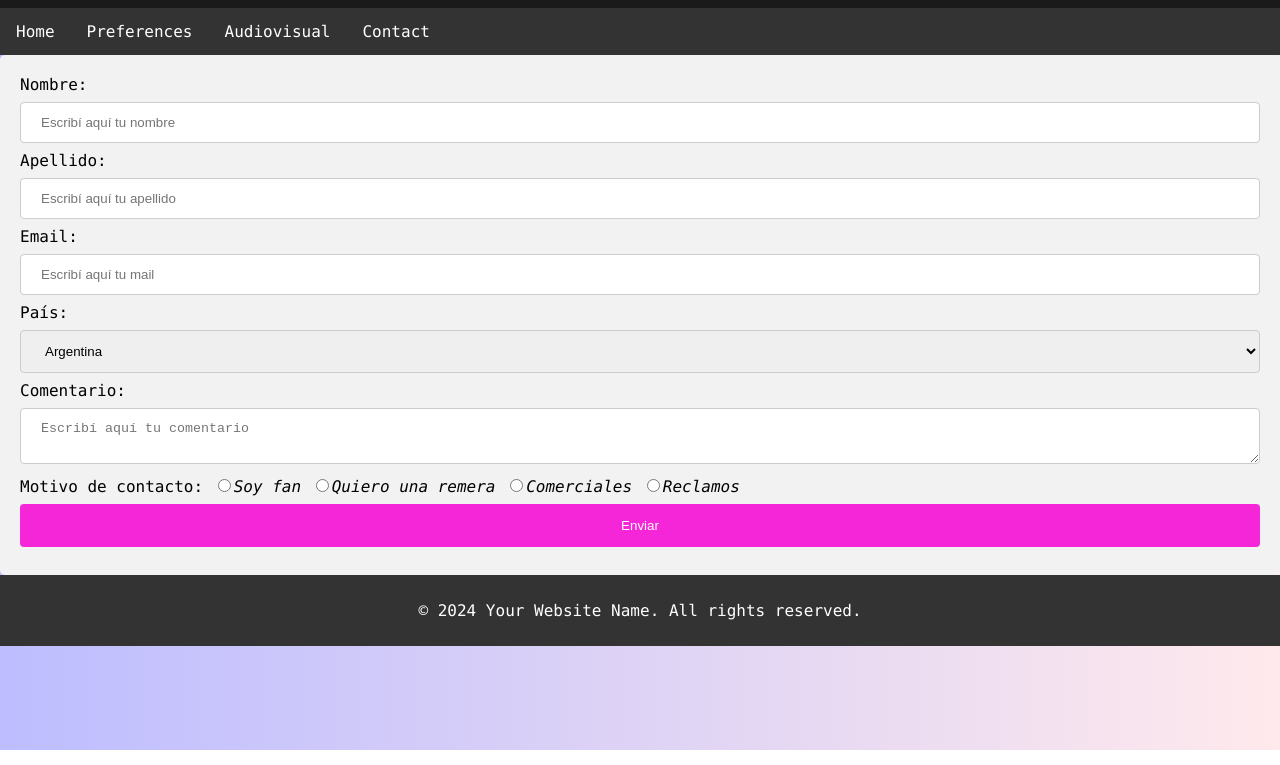
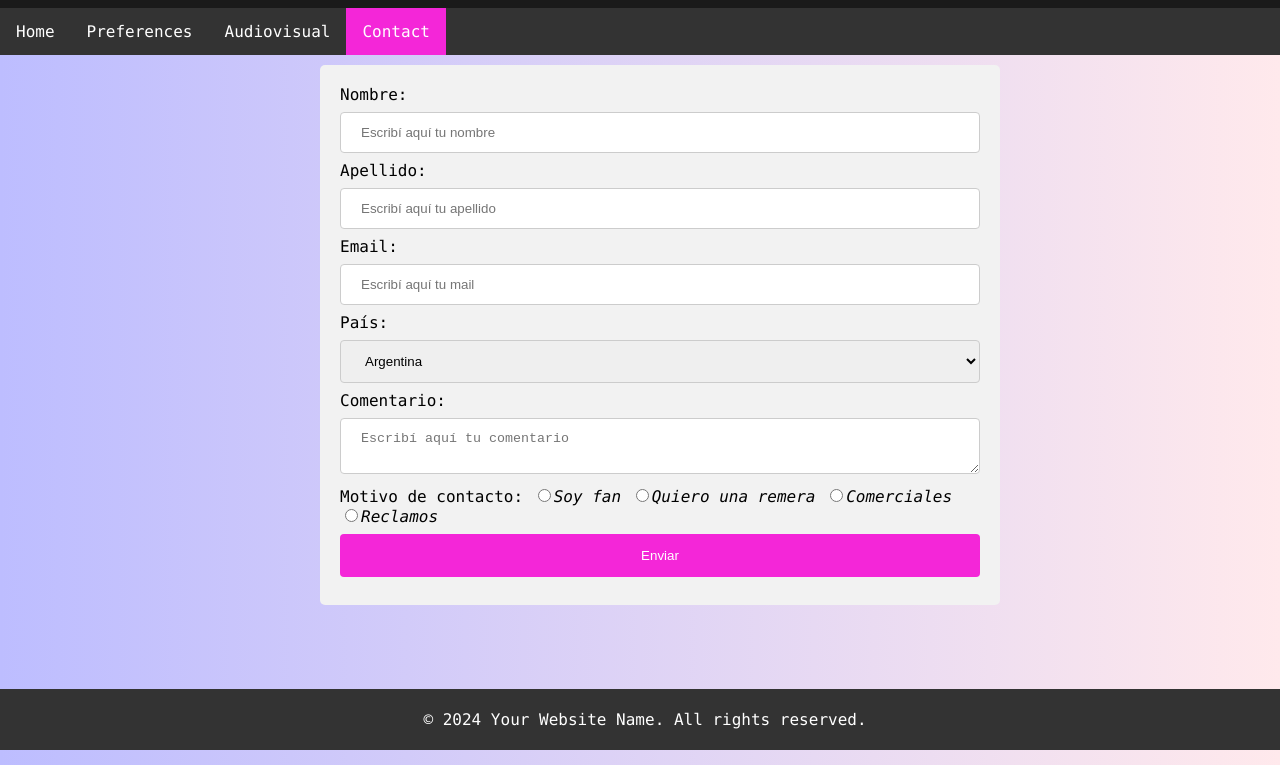
Before and after one commit to vlambo3/helgaBlog, a plain HTML site: page contact.html in a window 1280 px wide. Shown: the part 50-815 px from the top of the page. Drawn offline with Linux system fonts and the light colour scheme.

Commit message:
add new styles

```diff
--- a/contact.html
+++ b/contact.html
@@ -6,7 +6,8 @@
     <meta http-equiv="X-UA-Compatible" content="IE=edge">
     <meta name="viewport" content="width=device-width, initial-scale=1.0">
     <link rel="shortcut icon" href="favicon.ico" type="image/x-icon">
-    <link rel="stylesheet" href="style/contacto.css">
+    <link rel="stylesheet" href="/style.css">
+    <link rel="stylesheet" href="/styles/contacto.css">
     <title>Blog of Helga</title>
 </head>
 
@@ -20,12 +21,12 @@
                 <li><a href="index.html">Home</a></li>
                 <li><a href="preferences.html">Preferences</a></li>
                 <li><a href="audiovisual.html">Audiovisual</a></li>
-                <li><a href="contact.html">Contact</a></li>
+                <li><a class="active" href="contact.html">Contact</a></li>
             </ul>
         </nav>
     </header>
 
-    <div class="contenedor-formulario">
+    <div class="container">
         <form>
 
             <label for="nombre">Nombre: </label>
--- a/style/audiovisuales.css
+++ b/style.css
@@ -3,6 +3,8 @@ body {
     background: linear-gradient(to right, rgb(189, 189, 255), rgb(255, 233, 236));
     padding: 0;
     margin: 0;
+    /* le voy a agregar espacio al body abajo para el footer -> porque al footer lo fijé abajo */
+    padding-bottom: 150px;
 }
 
 header {
@@ -10,9 +12,11 @@ header {
 }
 
 ul {
+    /* le sacamos los puntos */
     list-style-type: none;
     margin: 0;
     padding: 0;
+    /* para que no aparezcan las barras de navegación */
     overflow: hidden;
     background-color: #333;
 }
@@ -25,56 +29,44 @@ li a {
     display: block;
     color: white;
     text-align: center;
+    /* espacio dentro de link */
     padding: 14px 16px;
+    /* le saco el subrayado */
     text-decoration: none;
 }
 
+/* not active -> para que no se aplique sobre el home */
 li a:hover:not(.active) {
     background-color: #ac48a4;
 }
 
 .active {
-    background-color: #04AA6D;
+    background-color: #f426d8;
 }
 
 h1 {
     background-color: rgb(26, 26, 26);
     padding: 10px;
+    /* para que quede pegado arriba */
     margin: 0;
     color: #f426d8;
     text-align: center;
 }
 
-div.gallery {
-    margin: 5px;
-    border: 1px solid #ccc;
-    float: left;
-    width: 33vw;
+h2 {
+    font-size: 24px;
+    margin: 0;
+    padding: 0;
 }
 
-div.gallery:hover {
-    border: 1px solid #777;
-}
-
-div.gallery img {
-    width: 100%;
-    height: auto;
-}
-
-div.desc {
-    padding: 15px;
-    text-align: center;
-    width: 300px;
-}
-
-.centrado {
-    display: flex;
-    justify-content: center;
-}
 .footer {
     background-color: #333;
     color: #FFF;
-    padding: 10px;
+    padding: 5px;
     text-align: center;
     clear: both;
+    /* voy a hacer que se quede pegado el footer abajo */
+    position: fixed;
+    bottom: 0;
+    width: 100%;
 }
--- a/style/contacto.css
+++ /dev/null
@@ -1,87 +0,0 @@
-body {
-    font-family: "Lucida Console", "Courier New", monospace;
-    background: linear-gradient(to right, rgb(189, 189, 255), rgb(255, 233, 236));
-    padding: 0;
-    margin: 0;
-}
-
-header {
-    text-align: center;
-}
-
-ul {
-    list-style-type: none;
-    margin: 0;
-    padding: 0;
-    overflow: hidden;
-    background-color: #333;
-}
-
-li {
-    float: left;
-}
-
-li a {
-    display: block;
-    color: white;
-    text-align: center;
-    padding: 14px 16px;
-    text-decoration: none;
-}
-
-li a:hover:not(.active) {
-    background-color: #ac48a4;
-}
-
-.active {
-    background-color: #f426d8;
-}
-
-h1 {
-    background-color: rgb(26, 26, 26);
-    padding: 10px;
-    margin: 0;
-    color: #f426d8;
-    text-align: center;
-}
-
-input[type=text],
-input[type=email],
-textarea,
-select {
-    width: 100%;
-    padding: 12px 20px;
-    margin: 8px 0;
-    display: inline-block;
-    border: 1px solid #ccc;
-    border-radius: 4px;
-    box-sizing: border-box;
-}
-
-input[type=submit] {
-    width: 100%;
-    background-color: #f426d8;
-    color: white;
-    padding: 14px 20px;
-    margin: 8px 0;
-    border: none;
-    border-radius: 4px;
-    cursor: pointer;
-}
-
-input[type=submit]:hover {
-    background-color: #f426d8;
-}
-
-div.contenedor-formulario {
-    border-radius: 5px;
-    background-color: #f2f2f2;
-    padding: 20px;
-}
-.footer {
-    background-color: #333;
-    color: #FFF;
-    padding: 10px;
-    text-align: center;
-    clear: both;
-}
--- a/style/index.css
+++ /dev/null
@@ -1,95 +0,0 @@
-        body {
-            font-family: "Lucida Console", "Courier New", monospace;
-            background: linear-gradient(to right, rgb(189, 189, 255), rgb(255, 233, 236));
-            padding: 0;
-            margin: 0;
-        }
-
-        header {
-            text-align: center;
-        }
-
-        ul {
-            list-style-type: none;
-            margin: 0;
-            padding: 0;
-            overflow: hidden;
-            background-color: #333;
-        }
-
-        li {
-            float: left;
-        }
-
-        li a {
-            display: block;
-            color: white;
-            text-align: center;
-            padding: 14px 16px;
-            text-decoration: none;
-        }
-
-        li a:hover:not(.active) {
-            background-color: #ac48a4;
-        }
-
-        .active {
-            background-color: #f426d8;
-        }
-
-        h1 {
-            background-color: rgb(26, 26, 26);
-            padding: 10px;
-            margin: 0;
-            color: #f426d8;
-            text-align: center;
-        }
-
-        h2 {
-            font-size: 24px;
-            margin: 0;
-            padding: 0;
-        }
-
-        .container {
-            max-width: 100%;
-            margin: 0 auto;
-            padding: 20px;
-        }
-
-        p {
-            font-size: 16px;
-            line-height: 1.5;
-            margin-bottom: 20px;
-        }
-
-        .image {
-            float: right;
-            margin: 0 0 20px 20px;
-            max-width: 25%;
-            height: auto;
-        }
-
-        .image2 {
-            float: left;
-            margin: 0 20px 20px 0;
-            max-width: 25%;
-            height: auto;
-        }
-
-        .article {
-            float: left;
-            width: 70%;
-            background-color: #FFF;
-            padding: 10px;
-            margin: 10px;
-            border: 1px solid #CCC;
-        }
-
-        .footer {
-            background-color: #333;
-            color: #FFF;
-            padding: 10px;
-            text-align: center;
-            clear: both;
-        }
--- a/style/preferences.css
+++ /dev/null
@@ -1,79 +0,0 @@
-body {
-    font-family: "Lucida Console", "Courier New", monospace;
-    background: linear-gradient(to right, rgb(189, 189, 255), rgb(255, 233, 236));
-    padding: 0;
-    margin: 0;
-}
-
-.container{
-    display: flex;
-    justify-content: center;
-}
-
-header {
-    text-align: center;
-}
-
-ul {
-    list-style-type: none;
-    margin: 0;
-    padding: 0;
-    overflow: hidden;
-    background-color: #333;
-}
-
-li {
-    float: left;
-}
-
-li a {
-    display: block;
-    color: white;
-    text-align: center;
-    padding: 14px 16px;
-    text-decoration: none;
-}
-
-li a:hover:not(.active) {
-    background-color: #ac48a4;
-}
-
-.active {
-    background-color: #f426d8;
-}
-
-h1 {
-    background-color: rgb(26, 26, 26);
-    padding: 10px;
-    margin: 0;
-    color: #f426d8;
-    text-align: center;
-}
-
-
-table {
-    border-collapse: collapse;
-    border: 2px solid rgb(200, 200, 200);
-    letter-spacing: 1px;
-    font-size: 1.5rem;
-    background-color: #FFF;
-}
-
-td {
-    border: 1px solid rgb(190, 190, 190);
-    padding: 10px 20px;
-}
-
-th {
-    border: 1px solid rgb(190, 190, 190);
-    padding: 10px 20px;
-    background-color: rgb(162, 162, 162);
-}
-
-.footer {
-    background-color: #333;
-    color: #FFF;
-    padding: 10px;
-    text-align: center;
-    clear: both;
-}
--- /dev/null
+++ b/styles/contacto.css
@@ -0,0 +1,47 @@
+.container {
+    background-color: #999;
+    border-radius: 10px;
+    margin: 10px 0;
+    padding: 20px;
+    width: 50%;
+    position: relative;
+    left: 25%;
+}
+
+input[type=text],
+input[type=email],
+textarea,
+select {
+    width: 100%;
+    padding: 12px 20px;
+    margin: 8px 0;
+    display: inline-block;
+    border: 1px solid #ccc;
+    border-radius: 4px;
+    box-sizing: border-box;
+}
+
+input[type=submit] {
+    width: 100%;
+    background-color: #f426d8;
+    color: white;
+    padding: 14px 20px;
+    margin: 8px 0;
+    border: none;
+    border-radius: 4px;
+    cursor: pointer;
+}
+
+input[type=submit]:hover {
+    background-color: #f426d8;
+}
+
+textarea:focus, input:focus {
+    background-color: #eda6e3;
+}
+
+div.container {
+    border-radius: 5px;
+    background-color: #f2f2f2;
+    padding: 20px;
+}
--- /dev/null
+++ b/styles/index.css
@@ -0,0 +1,46 @@
+.subtitle {
+    margin: 15px;
+    padding: 0;
+}
+
+.container {
+    max-width: 100%;
+    /* auto por los costados */
+    margin: 0 auto;
+    padding: 20px;
+}
+
+p {
+    font-size: 16px;
+    line-height: 1.5;
+    margin-bottom: 20px;
+}
+
+.inTitle {
+    font-size: 24px;
+    padding: 0 0 0 20px;
+    margin: 5px;
+}
+
+.image {
+    float: right;
+    margin: 0 0 20px 20px;
+    max-width: 25%;
+    height: auto;
+}
+
+.image2 {
+    float: left;
+    margin: 0 20px 20px 0;
+    max-width: 25%;
+    height: auto;
+}
+
+.article {
+    float: left;
+    width: 70%;
+    background-color: #FFF;
+    padding: 10px;
+    margin: 10px;
+    border: 1px solid #CCC;
+}
--- /dev/null
+++ b/styles/preferences.css
@@ -0,0 +1,33 @@
+.container{
+    display: flex;
+    justify-content: center;
+}
+
+table {
+    /* collapse -> para que no haya borde doble */
+    border-collapse: collapse;
+    border: 2px solid rgb(200, 200, 200);
+    letter-spacing: 1px;
+    font-size: 1.5rem;
+    background-color: #FFF;
+}
+
+th {
+    border: 1px solid rgb(190, 190, 190);
+    padding: 10px 20px;
+    text-align: left;
+    background-color: rgb(162, 162, 162);
+}
+
+td {
+    border: 1px solid rgb(190, 190, 190);
+    padding: 10px 20px;
+}
+
+h2 {
+    margin: 15px;
+}
+
+tr:hover {
+    background-color: rgb(200, 200, 200);
+}
```
Also changed, not shown: audiovisual.html (+19 -9 lines), index.html (+11 -12 lines), preferences.html (+4 -3 lines), styles/audiovisuales.css (added, +74 -0 lines).
